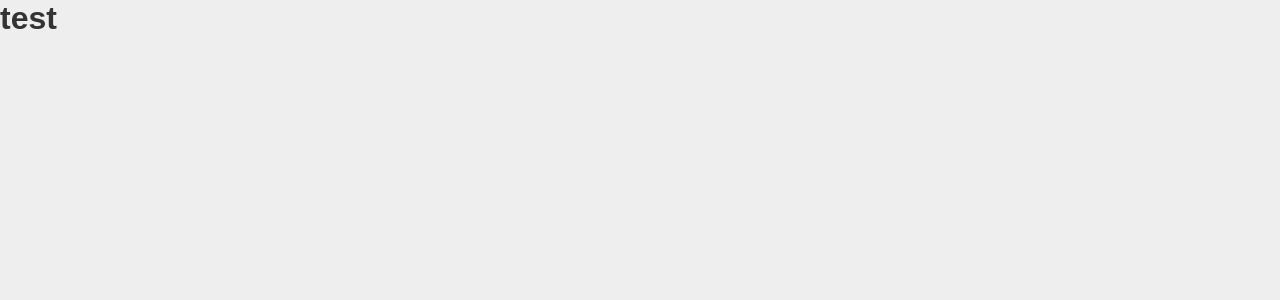
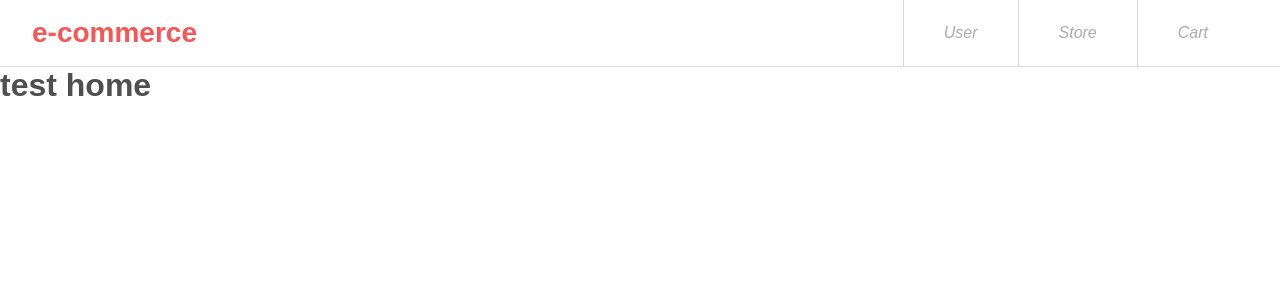
Before and after one commit to axelbriandip/ecommerce, a React (Vite) app: page / in a window 1280 px wide. Shown: the top 300 px of the page. Built offline with nearby package versions, Linux system fonts and the light colour scheme.

Commit message:
nav done, without icons

```diff
--- a/index.html
+++ b/index.html
@@ -4,7 +4,8 @@
     <meta charset="UTF-8" />
     <link rel="icon" type="image/svg+xml" href="/src/favicon.svg" />
     <meta name="viewport" content="width=device-width, initial-scale=1.0" />
-    <title>Vite App</title>
+    <link rel="stylesheet" href="https://cdnjs.cloudflare.com/ajax/libs/font-awesome/6.1.2/css/all.min.css" integrity="sha512-1sCRPdkRXhBV2PBLUdRb4tMg1w2YPf37qatUFeS7zlBy7jJI8Lf4VHwWfZZfpXtYSLy85pkm9GaYVYMfw5BC1A==" crossorigin="anonymous" referrerpolicy="no-referrer" />
+    <title>Ecommerce PF</title>
   </head>
   <body>
     <div id="root"></div>
--- a/src/App.jsx
+++ b/src/App.jsx
@@ -1,9 +1,20 @@
 import './css/main.css';
+import { HashRouter, Routes, Route } from 'react-router-dom';
+import { Home,ProductDetails, Nav, Login, Cart, Purchases } from './components/Index.jsx';
 
 function App() {
   return (
     <div className="App">
-      <h1>test</h1>
+      <HashRouter>
+        <Nav/>
+        <Routes>
+          <Route path='/' element={<Home/>}/>
+          <Route path='/product/:id' element={<ProductDetails/>}/>
+          <Route path='/login' element={<Login/>}/>
+          <Route path='/cart' element={<Cart/>}/>
+          <Route path='/purchases' element={<Purchases/>}/>
+        </Routes>
+      </HashRouter>
     </div>
   )
 }
--- /dev/null
+++ b/src/components/Cart.jsx
@@ -0,0 +1,11 @@
+import React from 'react';
+
+const Cart = () => {
+    return (
+        <div>
+            <h1>test cart</h1>
+        </div>
+    );
+};
+
+export default Cart;
--- /dev/null
+++ b/src/components/Home.jsx
@@ -0,0 +1,11 @@
+import React from 'react';
+
+const home = () => {
+    return (
+        <div>
+            <h1>test home</h1>
+        </div>
+    );
+};
+
+export default home;
--- /dev/null
+++ b/src/components/Index.jsx
@@ -0,0 +1,6 @@
+export { default as Home } from './Home.jsx';
+export { default as ProductDetails } from './ProductDetails.jsx';
+export { default as Nav } from './Nav.jsx';
+export { default as Login } from './Login.jsx';
+export { default as Cart } from './Cart.jsx';
+export { default as Purchases } from './Purchases.jsx';
--- /dev/null
+++ b/src/components/Login.jsx
@@ -0,0 +1,11 @@
+import React from 'react';
+
+const Login = () => {
+    return (
+        <div>
+            <h1>test login</h1>
+        </div>
+    );
+};
+
+export default Login;
--- /dev/null
+++ b/src/components/Nav.jsx
@@ -0,0 +1,18 @@
+import React from 'react';
+import '../css/nav.css';
+import { Link } from 'react-router-dom';
+
+const Nav = () => {
+    return (
+        <nav>
+            <Link to='/'><strong className='logo'>e-commerce</strong></Link>
+            <div className="buttons">
+                <Link to='/login'><i>User</i></Link>
+                <Link to='/purchases'><i>Store</i></Link>
+                <Link to='/cart'><i>Cart</i></Link>
+            </div>
+        </nav>
+    );
+};
+
+export default Nav;
--- /dev/null
+++ b/src/components/ProductDetails.jsx
@@ -0,0 +1,11 @@
+import React from 'react';
+
+const productDetails = () => {
+    return (
+        <div>
+            <h1>test product details</h1>
+        </div>
+    );
+};
+
+export default productDetails;
--- /dev/null
+++ b/src/components/Purchases.jsx
@@ -0,0 +1,11 @@
+import React from 'react';
+
+const Purchases = () => {
+    return (
+        <div>
+            <h1>test purchases</h1>
+        </div>
+    );
+};
+
+export default Purchases;
--- a/src/css/main.css
+++ b/src/css/main.css
@@ -5,10 +5,14 @@
   font-family: sans-serif;
 }
 :root {
-  --white: #eee;
-  --black: #333;
+  --primary: #f85555;
+  --white: #fff;
+  --light-gray: #dcd9d9;
+  --gray: #c7c7c7;
+  --dark-gray: #4f4f4f;
+  --text-gray: #ababab;
 }
 body {
   background-color: var(--white);
-  color: var(--black);
+  color: var(--dark-gray);
 }
--- /dev/null
+++ b/src/css/nav.css
@@ -0,0 +1,40 @@
+@import './main.css';
+
+:root {
+    --primary: #f85555;
+    --white: #fff;
+    --light-gray: #dcd9d9;
+    --gray: #c7c7c7;
+    --dark-gray: #4f4f4f;
+    --text-gray: #ababab;
+}
+
+nav {
+    display: flex;
+    justify-content: space-between;
+    align-items: center;
+    padding: 0 2rem;
+    border-bottom: 1px solid var(--light-gray);
+}
+nav a {
+    text-decoration: none;
+}
+nav .logo {
+    color: var(--primary);
+    font-size: 1.75rem;
+    cursor: pointer;
+}
+nav .buttons {
+    display: flex;
+    justify-content: space-evenly;
+    align-items: center;
+}
+nav .buttons a {
+    padding: 1.5rem 2.5rem;
+    border-left: 1px solid var(--light-gray);
+}
+nav .buttons i {
+    color: var(--text-gray);
+    font-size: 1rem;
+    cursor: pointer;
+}
```
